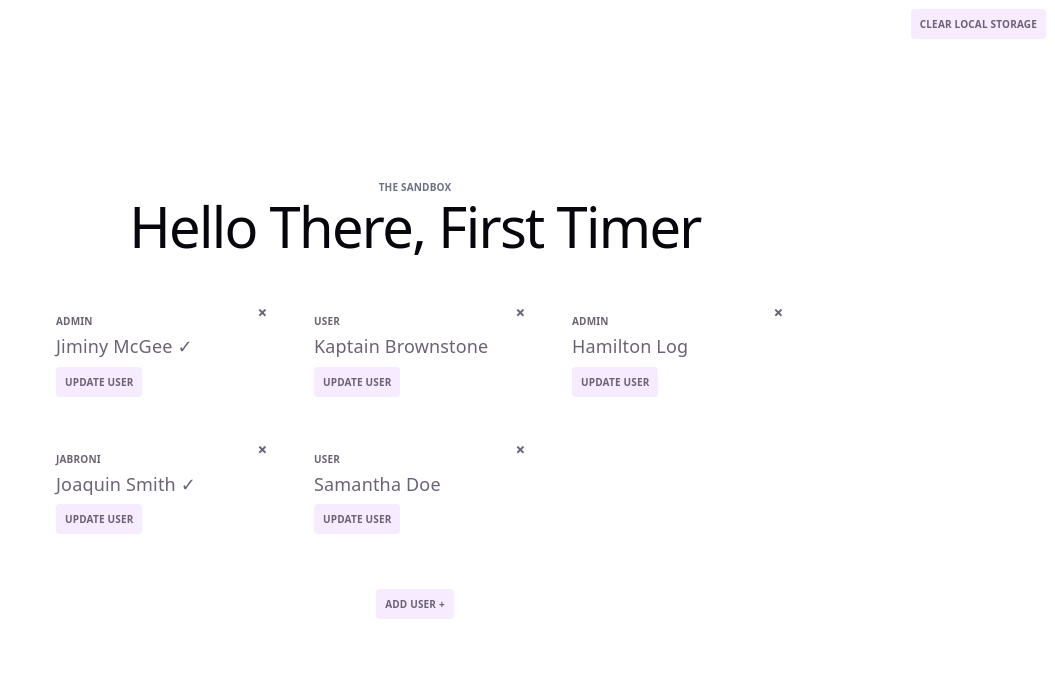
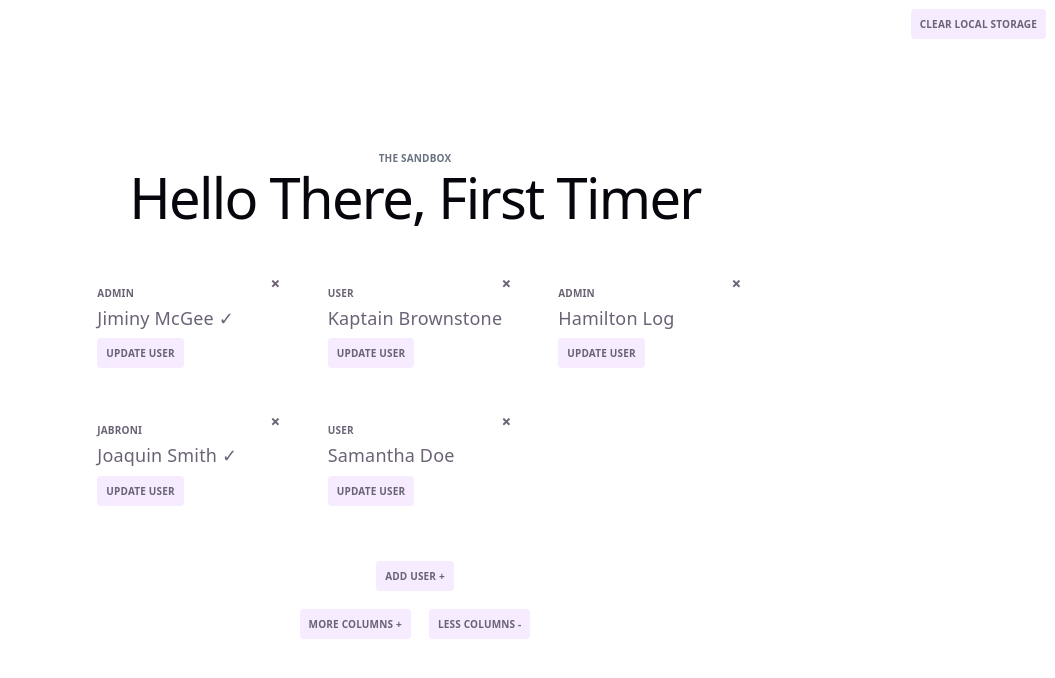
Before and after one commit to JakeR-Dev/react-ts-sandbox, a React (Vite) app: page / in a window 1280 px wide. Shown: the top 678 px of the page, without its empty margins (225-1280 px from the left). Built offline with nearby package versions, Linux system fonts and the light colour scheme.

Commit message:
include ColTweakers component to add / remove columns from the grid

```diff
--- a/src/App.tsx
+++ b/src/App.tsx
@@ -6,10 +6,13 @@ import { ClearStorage } from './components/ClearStorage'
 import { ReloadWindow } from './components/ReloadWindow'
 import { AddUser } from './components/AddUser'
 import { users as defaultUsers, type User } from './data/users.ts'
+import { ColTweakers } from './components/ColTweakers.tsx'
 import './App.css'
 
 function App() {
-  const [beenHere, setBeenHere] = useState(localStorage.getItem('beenHere') === 'true')
+  const [beenHere, setBeenHere] = useState(localStorage.getItem('beenHere') === 'true');
+  const [desktopCols, setDesktopCols] = useState(3);
+
   // get stored users from local storage or default to users from users.ts
   const storedUsers = () => {
     if (localStorage.getItem('users')) {
@@ -75,7 +78,7 @@ function App() {
       <section className="floater mx-auto max-w-4xl p-4 box-border">
         <PreTitle />
         <Headline beenHere={beenHere} />
-        <div className="users grid w-full gap-4 grid-cols-1 sm:grid-cols-2 md:grid-cols-3">
+        <div className={`users grid w-full gap-4 grid-cols-1 sm:grid-cols-2 md:grid-cols-${desktopCols}`}>
           {users.length > 0 ? (
             users.map((user, index) => (
               <UserCard
@@ -94,6 +97,10 @@ function App() {
           users={users}
           setUsers={setUsers}
         />
+        <ColTweakers
+          setDesktopCols={setDesktopCols}
+          desktopCols={desktopCols}
+        />
       </section>
     </>
   )
--- /dev/null
+++ b/src/components/ColTweakers.tsx
@@ -0,0 +1,23 @@
+import React from 'react'
+
+type ColTweakersProps = {
+  desktopCols: number
+  setDesktopCols: React.Dispatch<React.SetStateAction<number>>
+}
+
+export const ColTweakers = ({ setDesktopCols, desktopCols }: ColTweakersProps) => {
+  return (
+    <div className="col-tweakers mt-2 text-center">
+      <button
+        className="btn m-2"
+        onClick={() => setDesktopCols(desktopCols + 1)}>
+        More Columns +
+      </button>
+      <button
+        className="btn m-2"
+        onClick={() => setDesktopCols(desktopCols - 1)}>
+        Less Columns -
+      </button>
+    </div>
+  )
+}
--- a/src/components/UserCard.tsx
+++ b/src/components/UserCard.tsx
@@ -14,7 +14,7 @@ export const UserCard = ({ name, role, verified, onRemove }: UserCardProps) => {
   const [displayVerified, setDisplayVerified] = useState(verified);
 
   return (
-    <div className="user-card h-full p-4 rounded-sm border-white border text-left min-w-[240px] relative">
+    <div className="user-card h-full p-4 rounded-sm border-white border text-left min-w-full relative">
       <RemoveUser onRemove={onRemove} />
       <h6 className="mb-2">{displayRole || 'Jabroni'}</h6>
       <h4 className="mb-2">{displayName} {displayVerified && <span>✓</span>}</h4>
--- a/src/index.css
+++ b/src/index.css
@@ -1,4 +1,6 @@
 @import "tailwindcss";
+/* always include the grid-cols-1 - grid-cols-10 classes */
+@source inline("grid-cols-{1,2,3,4,5,6,7,8,9,10} md:grid-cols-{1,2,3,4,5,6,7,8,9,10}");
 
 :root {
   --text: #6b6375;
```
